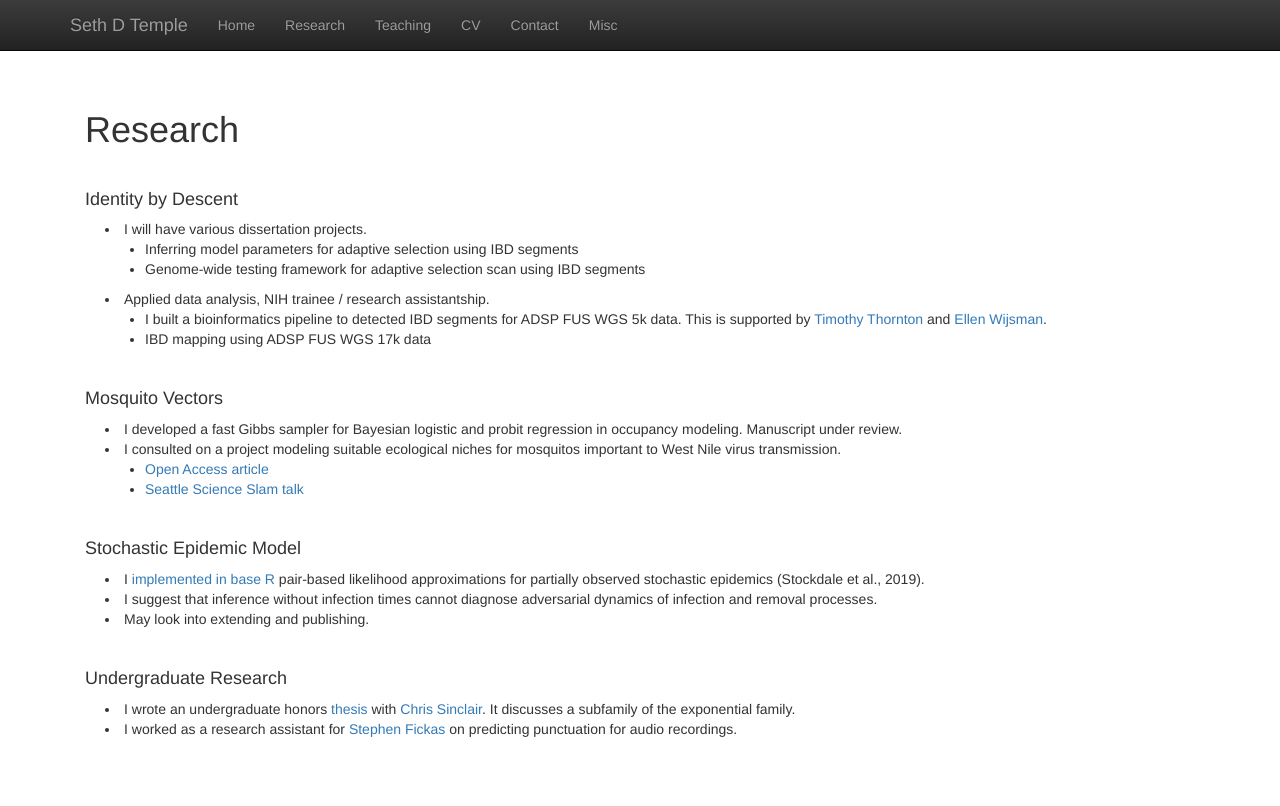
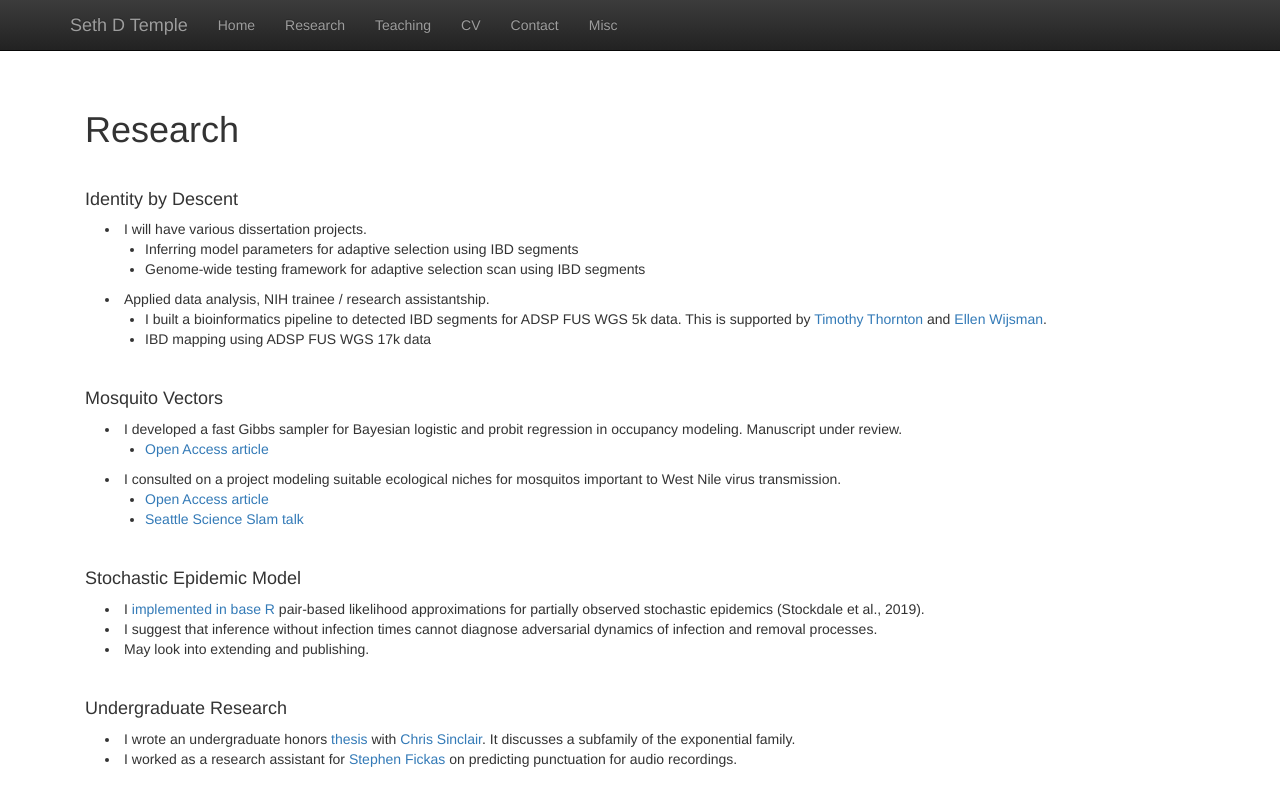
Before and after one commit to sdtemple/sdtemple.github.io, a Jekyll site: the page built from research.html, in a window 1280 px wide. Shown: the top 806 px of the page. Built offline with Jekyll 4.4.1, drawn with Linux system fonts in a browser that asks for light colours; nearby versions of some CDN libraries; library files that are not in the unit come from our copies.

Commit message:
Update research.html

```diff
--- a/research.html
+++ b/research.html
@@ -22,6 +22,9 @@ title:  'Research'
 <h4>Mosquito Vectors</h4>
 <p class="content" style="padding:0px;margin:0px 20px 0px;">
   <li style="padding:0px;margin:0px 20px 0px;">I developed a fast Gibbs sampler for Bayesian logistic and probit regression in occupancy modeling. Manuscript under review.</li>
+   <ul>
+  <li style="padding:0px;margin:0px 20px 0px;"><a href = "https://link.springer.com/article/10.1007/s00477-022-02257-4">Open Access article</a></li>
+  </ul>
   <li style="padding:0px;margin:0px 20px 0px;">I consulted on a project modeling suitable ecological niches for mosquitos important to West Nile virus transmission.</li>
   <ul>
   <li style="padding:0px;margin:0px 20px 0px;"><a href = "https://parasitesandvectors.biomedcentral.com/articles/10.1186/s13071-021-05051-3">Open Access article</a></li>
```
